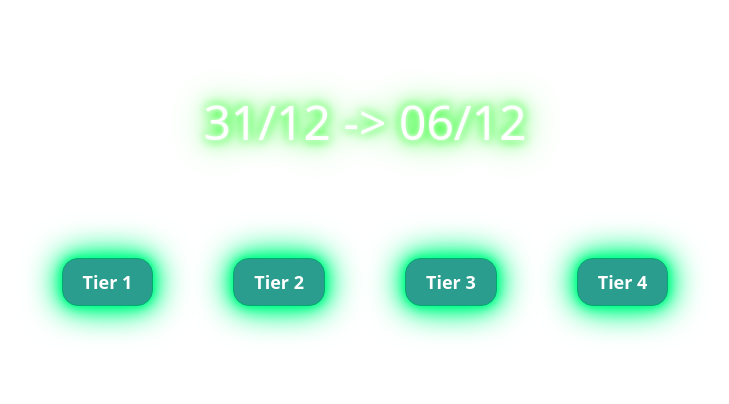
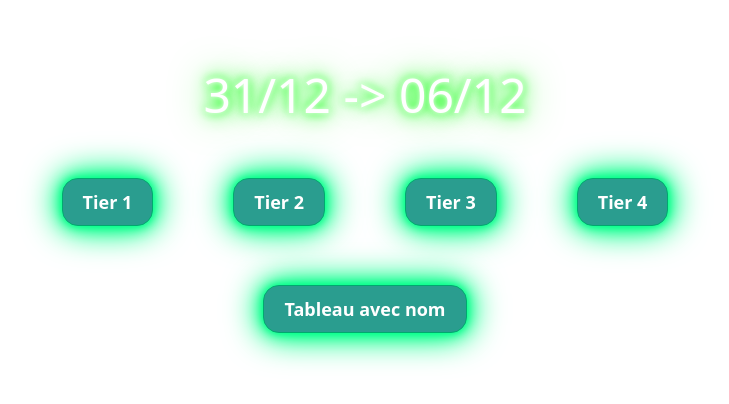
Before and after one commit to SakouDev/sakuto.fr, a Next.js app: page / in a window 1280 px wide. Shown: the part 202-606 px from the top of the page, without its empty margins (275-1004 px from the left). Built offline with nearby package versions, Linux system fonts and the light colour scheme.

Commit message:
add button with table name

```diff
--- a/src/app/page.tsx
+++ b/src/app/page.tsx
@@ -3,6 +3,7 @@ import T1 from "@/assets/images/T1.jpg";
 import T2 from "@/assets/images/T2.jpg";
 import T3 from "@/assets/images/T3.jpg";
 import T4 from "@/assets/images/T4.jpg";
+import Table from "@/assets/images/Table.png";
 
 export default function Home() {
   return (
@@ -41,6 +42,10 @@ export default function Home() {
           </li>
         </ul>
         </div>
+        <DialogModal
+              Image={Table}
+              Title="Tableau avec nom"
+            />
       </div>
     </div>
 
```
Also changed, not shown: src/assets/images/Table.png (added).
